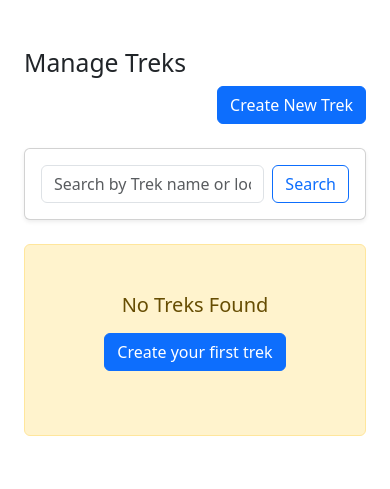
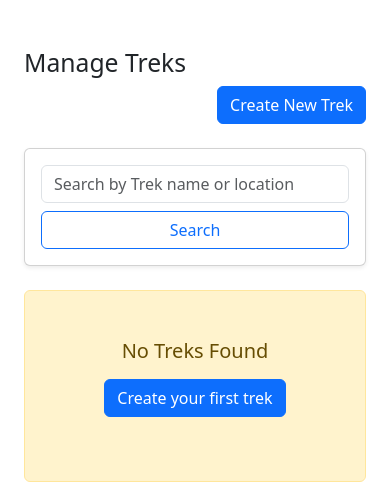
Before and after one commit to prerak2005/TMA-23f3001390-MAD1, a Flask app: page /admin/treks in a window 390 px wide. Shown: the part 56-545 px from the top of the page. Run offline with Flask 3, Linux system fonts and the light colour scheme; a user stored in the database is signed in.

Commit message:
M7: Fix horizontal search forms on manage_treks, manage_users, trek_listing

```diff
--- a/app/templates/admin/manage_treks.html
+++ b/app/templates/admin/manage_treks.html
@@ -17,17 +17,21 @@
     <!-- Search Form -->
      <div class="card mb-4 shadow-sm">
         <div class="card-body">
-            <form method="GET" action="{{ url_for('admin.manage_treks') }}" class="d-flex gap-2">
+            <form method="GET" action="{{ url_for('admin.manage_treks') }}" class="d-flex flex-column flex-md-row gap-2">
                 <input
                     type="text"
                     name="search"
-                    class="form-control"
+                    class="form-control w-100 flex-md-grow-1"
                     placeholder="Search by Trek name or location"
                     value="{{ search_query }}"
                 >
-                <button type="submit" class="btn btn-outline-primary">Search</button>
+                <div class="d-grid d-md-block flex-shrink-0">
+                    <button type="submit" class="btn btn-outline-primary w-100">Search</button>
+                </div>
                 {% if search_query %}
-                    <a href="{{ url_for('admin.manage_treks') }}" class="btn btn-outline-secondary">Clear</a>
+                    <div class="d-grid d-md-block flex-shrink-0">
+                        <a href="{{ url_for('admin.manage_treks') }}" class="btn btn-outline-secondary w-100">Clear</a>
+                    </div>
                 {% endif %}
             </form>
         </div>
```
Also changed, not shown: app/templates/admin/manage_users.html (+8 -4 lines), app/templates/user/trek_listing.html (+7 -5 lines).
